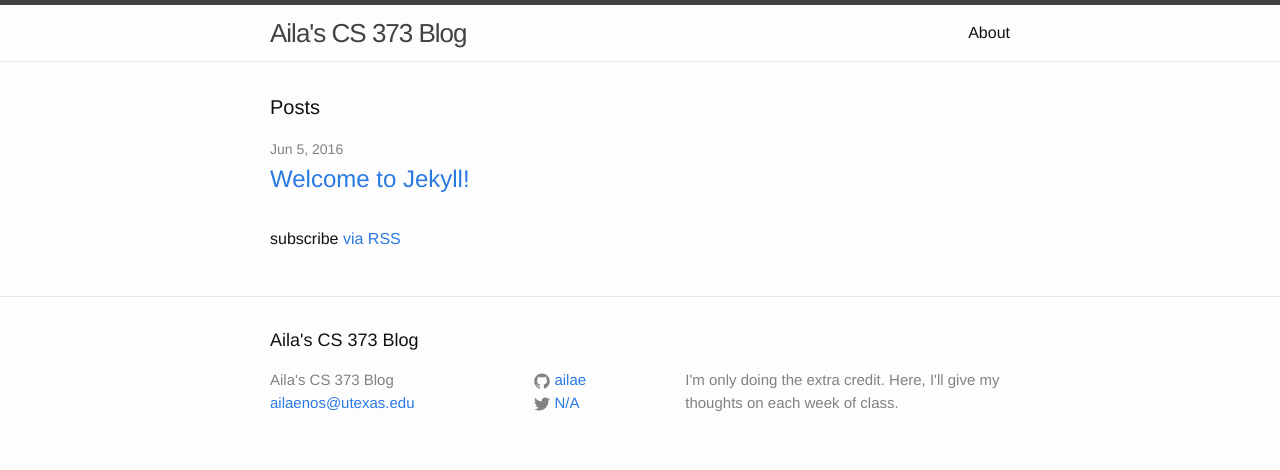
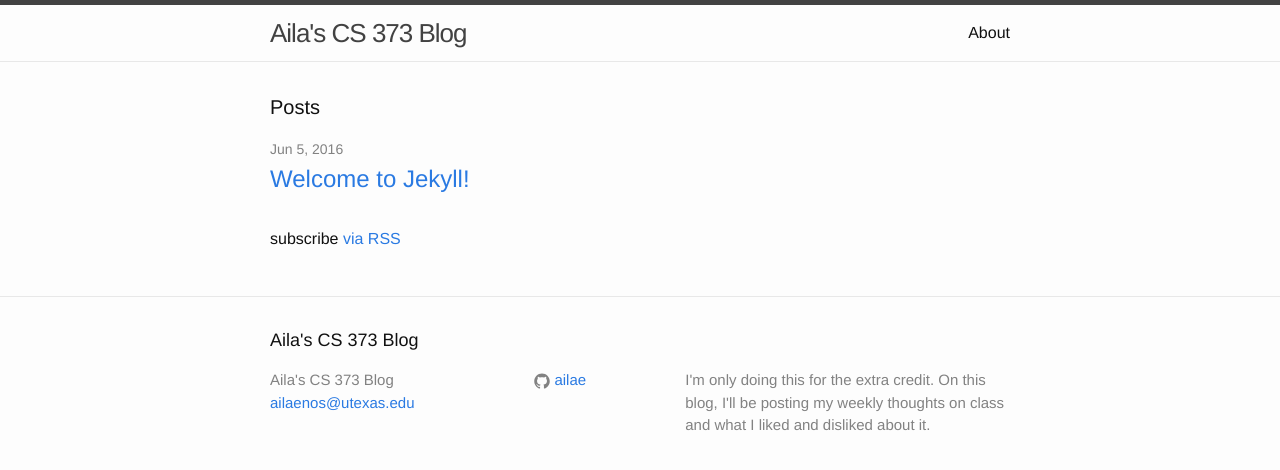
Before and after one commit to ailae/SWEblog, a Jekyll site: the page built from index.html, in a window 1280 px wide. Shown: the top 470 px of the page. Built offline with Jekyll 4.4.1, drawn with Linux system fonts in a browser that asks for light colours.

Commit message:
Updated description

```diff
--- a/_config.yml
+++ b/_config.yml
@@ -9,10 +9,9 @@
 title: Aila's CS 373 Blog
 email: ailaenos@utexas.edu
 description: > # this means to ignore newlines until "baseurl:"
-  I'm only doing the extra credit. Here, I'll give my thoughts on each week of class.
+  I'm only doing this for the extra credit. On this blog, I'll be posting my weekly thoughts on class and what I liked and disliked about it.
 baseurl: "/SWEblog" # the subpath of your site, e.g. /blog
 url: "http://ailae.github.io" # the base hostname & protocol for your site
-twitter_username: N/A
 github_username:  ailae
 
 # Build settings
```
